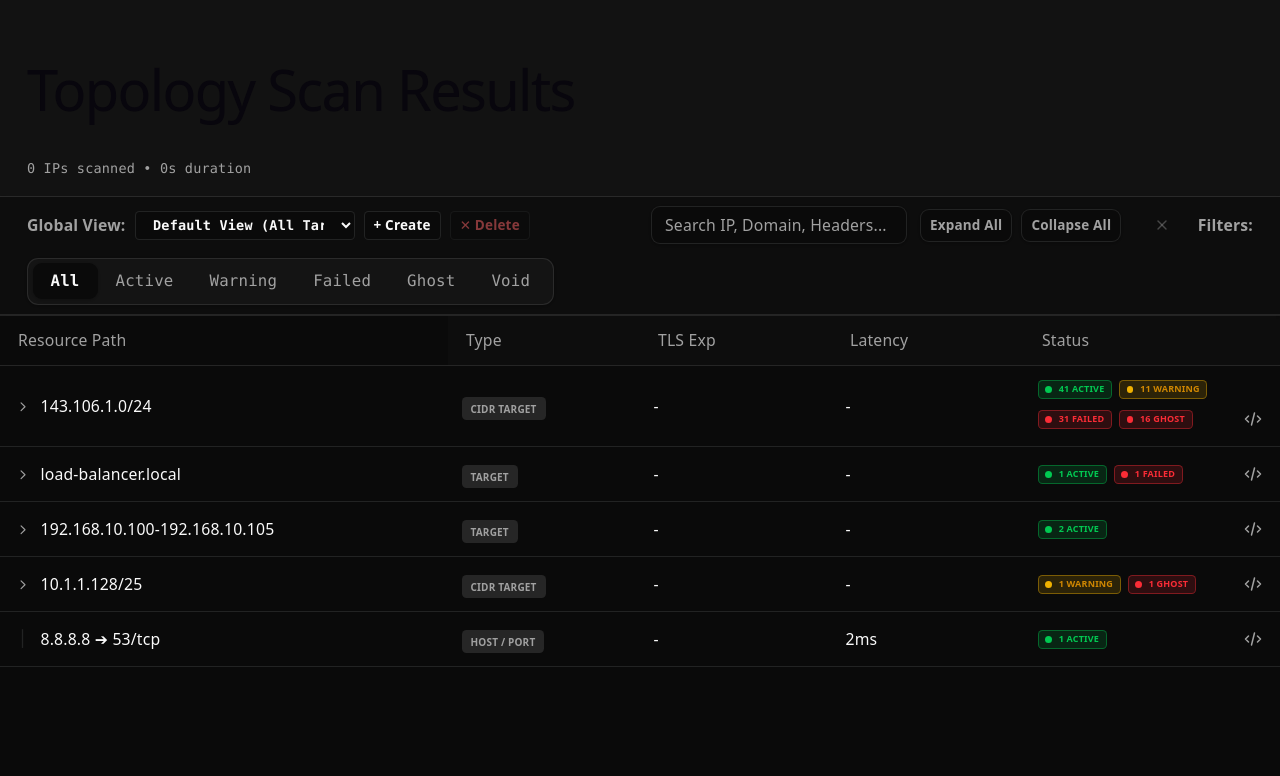
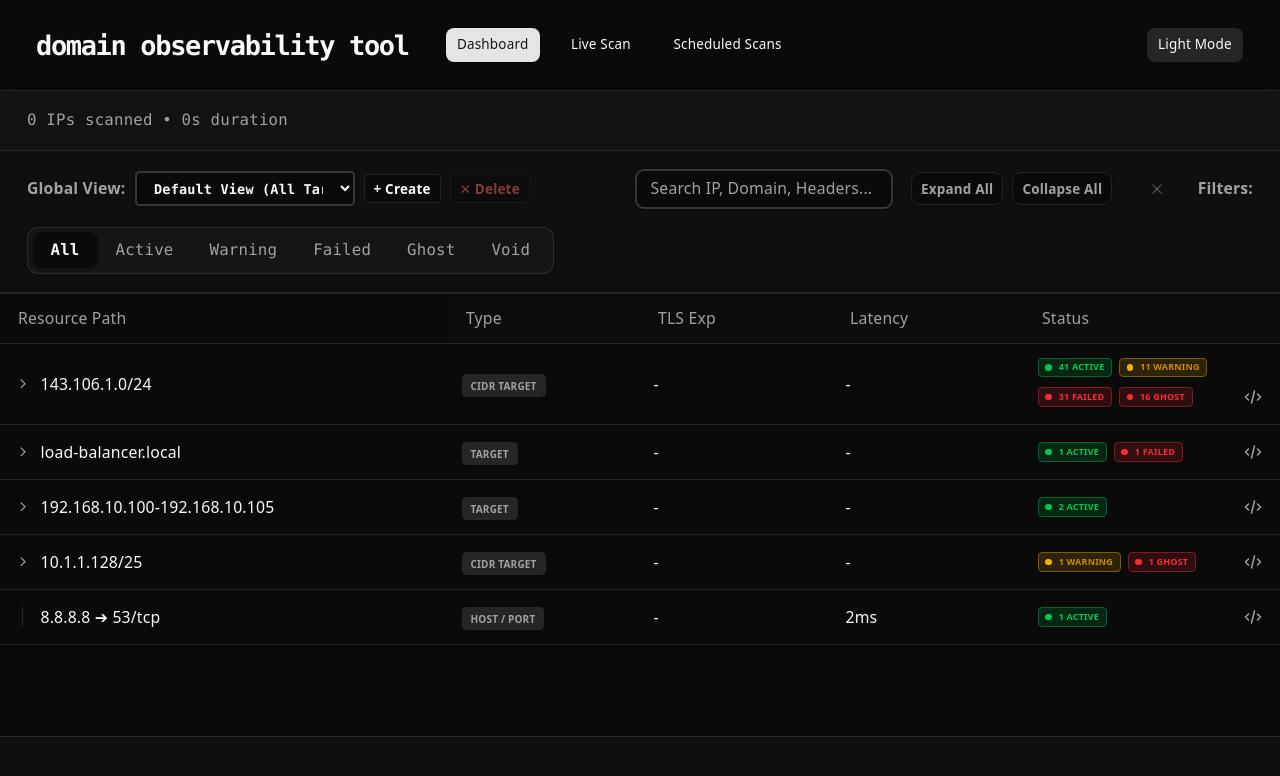
Before and after one commit to lucas-queiroz-sena2005/site-health-check, a React (Vite) app in the folder frontend/: page / in a window 1280 px wide. Shown: the top 776 px of the page. Built offline with nearby package versions, Linux system fonts and the light colour scheme.

Commit message:
feat(frontend): implement new enterprise Header and layout updates

```diff
--- /dev/null
+++ b/frontend/src/components/layout/Footer.tsx
@@ -0,0 +1,7 @@
+export function Footer() {
+  return (
+    <footer className="w-full border-t min-h-[64px] bg-muted/20">
+      {/* Space kept as requested, without text */}
+    </footer>
+  )
+}
--- /dev/null
+++ b/frontend/src/components/layout/Header.tsx
@@ -0,0 +1,46 @@
+import { NavLink } from 'react-router-dom'
+import { buttonVariants } from '@/components/ui/button'
+import { ThemeSwitch } from '@/components/ui/theme-switch'
+
+export function Header() {
+  return (
+    <header className="sticky top-0 z-50 w-full border-b bg-background/95 backdrop-blur supports-[backdrop-filter]:bg-background/60">
+      <div className="w-full px-8 flex h-20 items-center justify-between">
+        <div className="flex items-center gap-8">
+          <div className="flex items-center">
+            <span className="text-2xl font-extrabold tracking-tighter leading-none font-mono">domain observability tool</span>
+          </div>
+          <nav className="flex items-center gap-4">
+            <NavLink
+              to="/"
+              className={({ isActive }) =>
+                buttonVariants({ variant: isActive ? 'default' : 'ghost', size: 'lg' })
+              }
+            >
+              Dashboard
+            </NavLink>
+            <NavLink
+              to="/scan"
+              className={({ isActive }) =>
+                buttonVariants({ variant: isActive ? 'default' : 'ghost', size: 'lg' })
+              }
+            >
+              Live Scan
+            </NavLink>
+            <NavLink
+              to="/scheduled-scans"
+              className={({ isActive }) =>
+                buttonVariants({ variant: isActive ? 'default' : 'ghost', size: 'lg' })
+              }
+            >
+              Scheduled Scans
+            </NavLink>
+          </nav>
+        </div>
+        <div className="flex items-center justify-end">
+          <ThemeSwitch />
+        </div>
+      </div>
+    </header>
+  )
+}
--- a/frontend/src/components/layout/RootLayout.tsx
+++ b/frontend/src/components/layout/RootLayout.tsx
@@ -1,10 +1,16 @@
 import { Fragment } from 'react'
 import { Outlet } from 'react-router-dom'
+import { Header } from './Header'
+import { Footer } from './Footer'
 
 export function RootLayout() {
   return (
-    <Fragment>
-      <Outlet />
-    </Fragment>
+    <div className="relative flex min-h-screen flex-col bg-background">
+      <Header />
+      <main className="flex-1 flex flex-col">
+        <Outlet />
+      </main>
+      <Footer />
+    </div>
   )
 }
--- a/frontend/src/components/ui/theme-switch.tsx
+++ b/frontend/src/components/ui/theme-switch.tsx
@@ -1,16 +1,17 @@
 import { useTheme } from '@/components/theme-provider'
-import { Switch } from '@/components/ui/switch'
+import { Button } from '@/components/ui/button'
 
 export function ThemeSwitch() {
   const { resolvedTheme, setTheme } = useTheme()
   const isDark = resolvedTheme === 'dark'
 
   return (
-    <Switch
-      checked={isDark}
-      onCheckedChange={(checked: boolean) =>
-        setTheme(checked ? 'dark' : 'light')
-      }
-    />
+    <Button
+      variant="secondary"
+      size="lg"
+      onClick={() => setTheme(isDark ? 'light' : 'dark')}
+    >
+      {isDark ? 'Light Mode' : 'Dark Mode'}
+    </Button>
   )
 }
--- a/frontend/src/pages/HostTablePage.tsx
+++ b/frontend/src/pages/HostTablePage.tsx
@@ -454,18 +454,17 @@ export function HostTablePage() {
   const isAnyFilterActive = Object.keys(explicitFilters).some(key => key !== 'global-root-id' && !explicitFilters[key].includes('all')) || !explicitFilters['global-root-id']?.includes('all')
 
   return (
-    <div className="fixed inset-0 w-full flex flex-col bg-background">
+    <div className="w-full flex-1 flex flex-col bg-background">
       <div className="px-6 py-4 shrink-0 border-b border-border bg-muted/30 flex justify-between items-center">
         <div>
-          <h1 className="text-xl font-bold tracking-tight">Topology Scan Results</h1>
-          <p className="text-muted-foreground text-xs font-mono">
+          <p className="text-muted-foreground text-sm font-mono">
             {/* @ts-ignore */}
             {data?.metadata?.total_targets_scanned || 0} IPs scanned • {data?.metadata?.scan_duration_seconds || 0}s duration
           </p>
         </div>
       </div>
 
-      <div className="px-6 py-2 shrink-0 bg-muted/10 flex items-center gap-3 flex-wrap border-b border-border shadow-sm">
+      <div className="px-6 py-4 shrink-0 bg-muted/20 flex items-center gap-4 flex-wrap border-b border-border shadow-md">
         <div className="flex items-center gap-4 shrink-0">
           {isSavingView ? (
             <div className="flex items-center gap-2">
@@ -476,7 +475,7 @@ export function HostTablePage() {
                 autoFocus
                 value={newViewName}
                 onChange={(e) => setNewViewName(e.target.value)}
-                className="bg-background text-foreground border border-border rounded px-3 py-1 text-xs font-mono font-semibold focus:outline-none focus:ring-1 focus:ring-ring w-48"
+                className="bg-background text-foreground border-2 border-primary/20 shadow-sm rounded px-3 py-1.5 text-xs font-mono font-semibold focus:outline-none focus:ring-1 focus:ring-primary w-48"
                 onKeyDown={(e) => {
                   if (e.key === 'Enter') handleSaveViewSubmit()
                   if (e.key === 'Escape') setIsSavingView(false)
@@ -491,7 +490,7 @@ export function HostTablePage() {
               <select
                 value={activeViewId}
                 onChange={(e) => handleSelectSavedView(e.target.value)}
-                className="bg-background text-foreground border border-border rounded px-3 py-1 text-xs font-mono font-semibold focus:outline-none focus:ring-1 focus:ring-ring cursor-pointer max-w-[220px]"
+                className="bg-background text-foreground border-2 border-primary/20 shadow-sm rounded px-3 py-1.5 text-xs font-mono font-semibold focus:outline-none focus:ring-1 focus:ring-primary cursor-pointer max-w-[220px]"
               >
                 {savedViews.map((v) => (
                   <option key={v.id} value={v.id}>
@@ -524,7 +523,7 @@ export function HostTablePage() {
             placeholder="Search IP, Domain, Headers..."
             value={globalSearch}
             onChange={(e) => setGlobalSearch(e.target.value)}
-            className="w-full bg-background border border-border px-3 py-1.5 rounded-md text-sm shadow-sm placeholder:text-muted-foreground focus:outline-none focus:ring-1 focus:ring-ring"
+            className="w-full bg-background border-2 border-primary/20 px-3 py-1.5 rounded-md text-sm shadow-sm placeholder:text-muted-foreground focus:outline-none focus:ring-1 focus:ring-primary"
           />
         </div>
 
```
Also changed, not shown: 2 other files (tests, documents, lock files or other folders).
